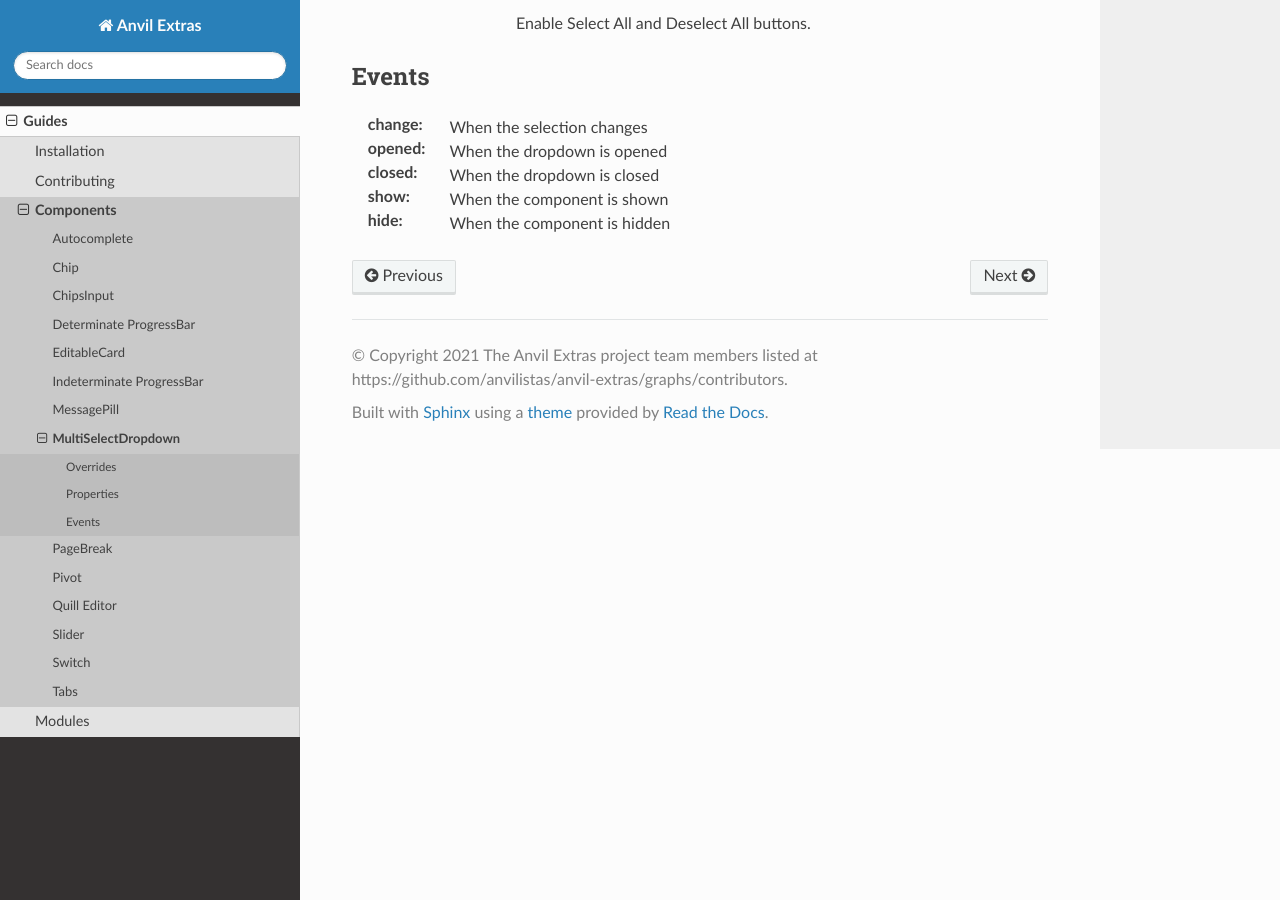
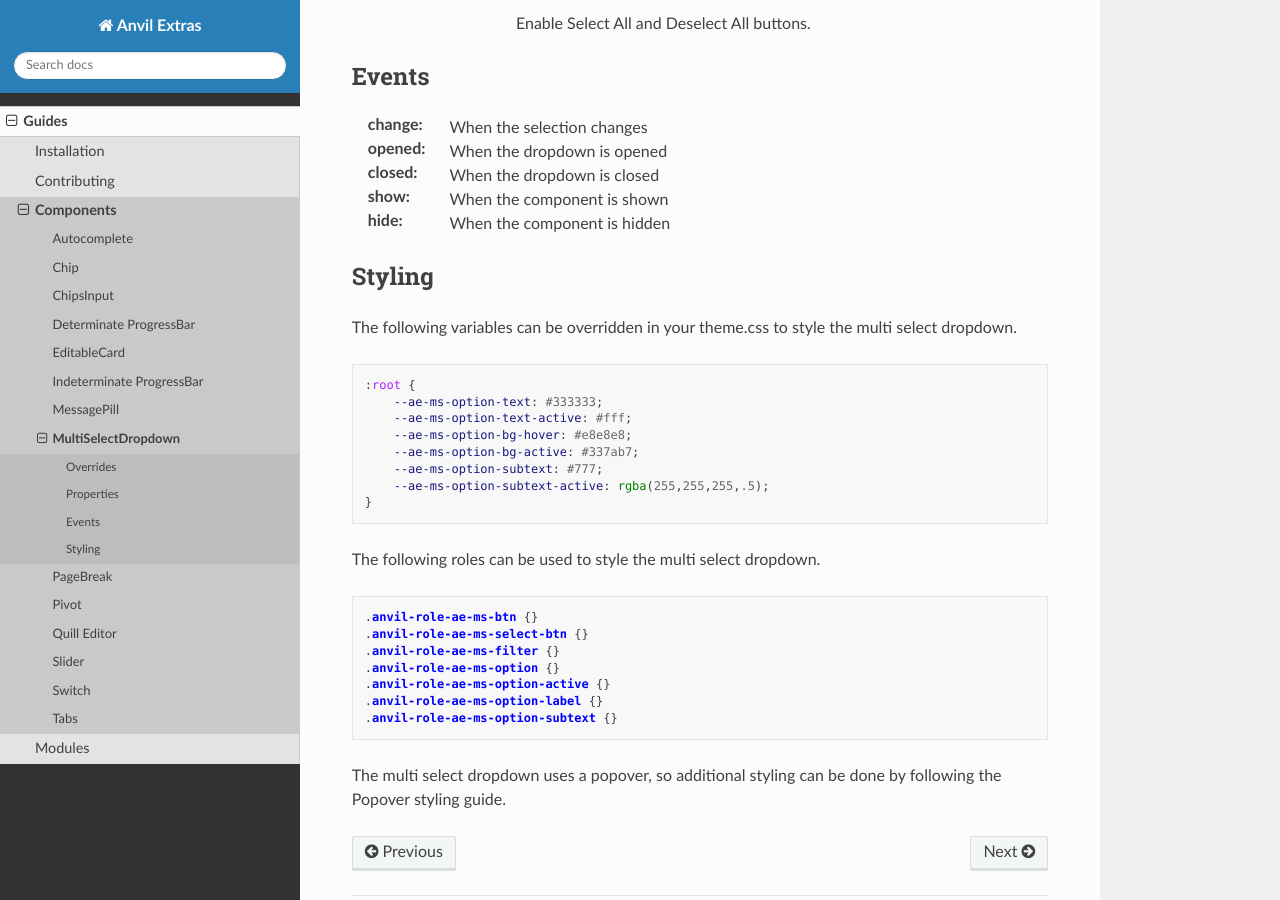
Before and after one commit to anvilistas/anvil-extras, a Sphinx documentation site: the page built from docs/guides/components/multi_select_dropdown.rst, in a window 1280 px wide and 900 px high, scrolled down 2325 px. Built offline with Sphinx 7.4.7 and the Read the Docs theme 3.1.0, drawn with Linux system fonts in a browser that asks for light colours.

Commit message:
add details about styling

```diff
--- a/docs/guides/components/multi_select_dropdown.rst
+++ b/docs/guides/components/multi_select_dropdown.rst
@@ -133,7 +133,7 @@
 
 
 Events
-----------
+------
 :change:
 
     When the selection changes
@@ -153,3 +153,34 @@
 :hide:
 
     When the component is hidden
+
+
+Styling
+-------
+
+The following variables can be overridden in your theme.css to style the multi select dropdown.
+
+.. code-block:: css
+
+    :root {
+        --ae-ms-option-text: #333333;
+        --ae-ms-option-text-active: #fff;
+        --ae-ms-option-bg-hover: #e8e8e8;
+        --ae-ms-option-bg-active: #337ab7;
+        --ae-ms-option-subtext: #777;
+        --ae-ms-option-subtext-active: rgba(255,255,255,.5);
+    }
+
+The following roles can be used to style the multi select dropdown.
+
+.. code-block:: css
+
+    .anvil-role-ae-ms-btn {}
+    .anvil-role-ae-ms-select-btn {}
+    .anvil-role-ae-ms-filter {}
+    .anvil-role-ae-ms-option {}
+    .anvil-role-ae-ms-option-active {}
+    .anvil-role-ae-ms-option-label {}
+    .anvil-role-ae-ms-option-subtext {}
+
+The multi select dropdown uses a popover, so additional styling can be done by following the Popover styling guide.
```
